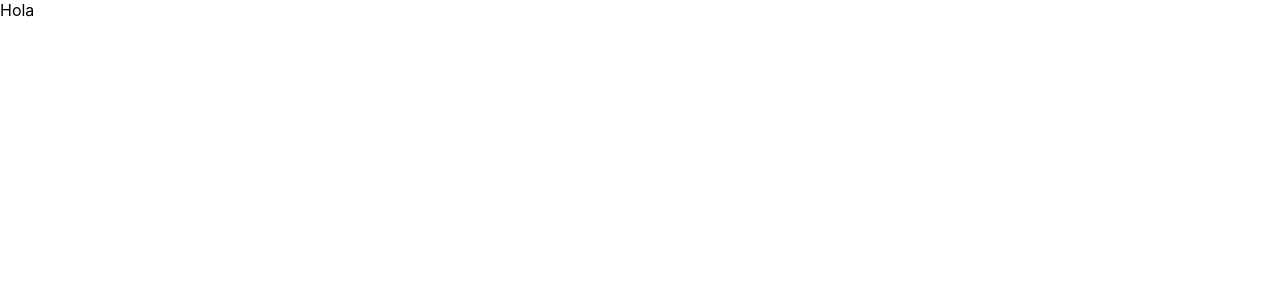
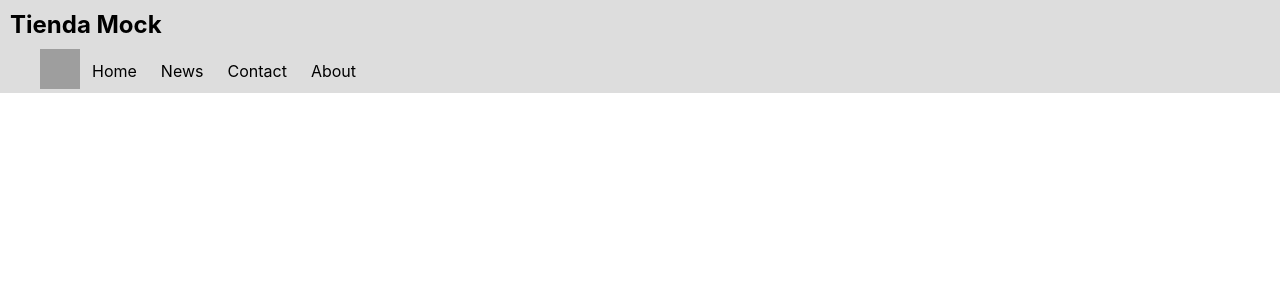
Before and after one commit to MarcuzziFranco/Ecommerce-react, a React (Create React App) app: page / in a window 1280 px wide. Shown: the top 300 px of the page. Built offline with nearby package versions, Linux system fonts and the light colour scheme; grey boxes are pictures that could not be loaded.

Commit message:
implementacion navBar

```diff
--- a/src/App.css
+++ b/src/App.css
@@ -1,38 +1,5 @@
-.App {
-  text-align: center;
+.Tittle {
+  margin: 0;
+  padding: 10px;
+  background-color: #dddddd;
 }
-
-.App-logo {
-  height: 40vmin;
-  pointer-events: none;
-}
-
-@media (prefers-reduced-motion: no-preference) {
-  .App-logo {
-    animation: App-logo-spin infinite 2s linear;
-  }
-}
-
-.App-header {
-  background-color: #282c34;
-  min-height: 100vh;
-  display: flex;
-  flex-direction: column;
-  align-items: center;
-  justify-content: center;
-  font-size: calc(10px + 2vmin);
-  color: white;
-}
-
-.App-link {
-  color: #61dafb;
-}
-
-@keyframes App-logo-spin {
-  from {
-    transform: rotate(0deg);
-  }
-  to {
-    transform: rotate(360deg);
-  }
-}
--- a/src/App.js
+++ b/src/App.js
@@ -1,7 +1,15 @@
 import "./App.css";
+import NavBar from "./Components/NavBar/NavBar";
 
 function App() {
-  return "Hola";
+  return (
+    <div>
+      <div>
+        <h2 className="Tittle">Tienda Mock</h2>
+      </div>
+      <NavBar />
+    </div>
+  );
 }
 
 export default App;
--- /dev/null
+++ b/src/Components/NavBar/NavBar.css
@@ -0,0 +1,31 @@
+.containerNavbar {
+  background-color: #dddddd;
+  display: flex;
+  padding-left: 10px;
+}
+ul {
+  list-style-type: none;
+  margin: 0;
+  padding: 0;
+  display: flex;
+  align-items: center;
+  justify-content: center;
+}
+
+.logoImage {
+  width: 40px;
+  height: 40px;
+}
+
+.containerImage {
+  margin-left: 30px;
+}
+
+.itemNavbar {
+  padding: 12px;
+  flex: 0 1 auto;
+}
+
+.itemNavbar:hover {
+  background-color: aliceblue;
+}
--- /dev/null
+++ b/src/Components/NavBar/NavBar.jsx
@@ -0,0 +1,31 @@
+import React from "react";
+import "./NavBar.css";
+
+function NavBar() {
+  return (
+    <div className="containerNavbar">
+      <div className="containerImage">
+        <img
+          alt=""
+          className="logoImage"
+          src="https://cdn-icons-png.flaticon.com/512/6662/6662930.png"
+        />
+      </div>
+
+      <div className="itemNavbar" href="default.asp">
+        Home
+      </div>
+      <div className="itemNavbar" href="news.asp">
+        News
+      </div>
+      <div className="itemNavbar" href="contact.asp">
+        Contact
+      </div>
+      <div className="itemNavbar" href="about.asp">
+        About
+      </div>
+    </div>
+  );
+}
+
+export default NavBar;
```
